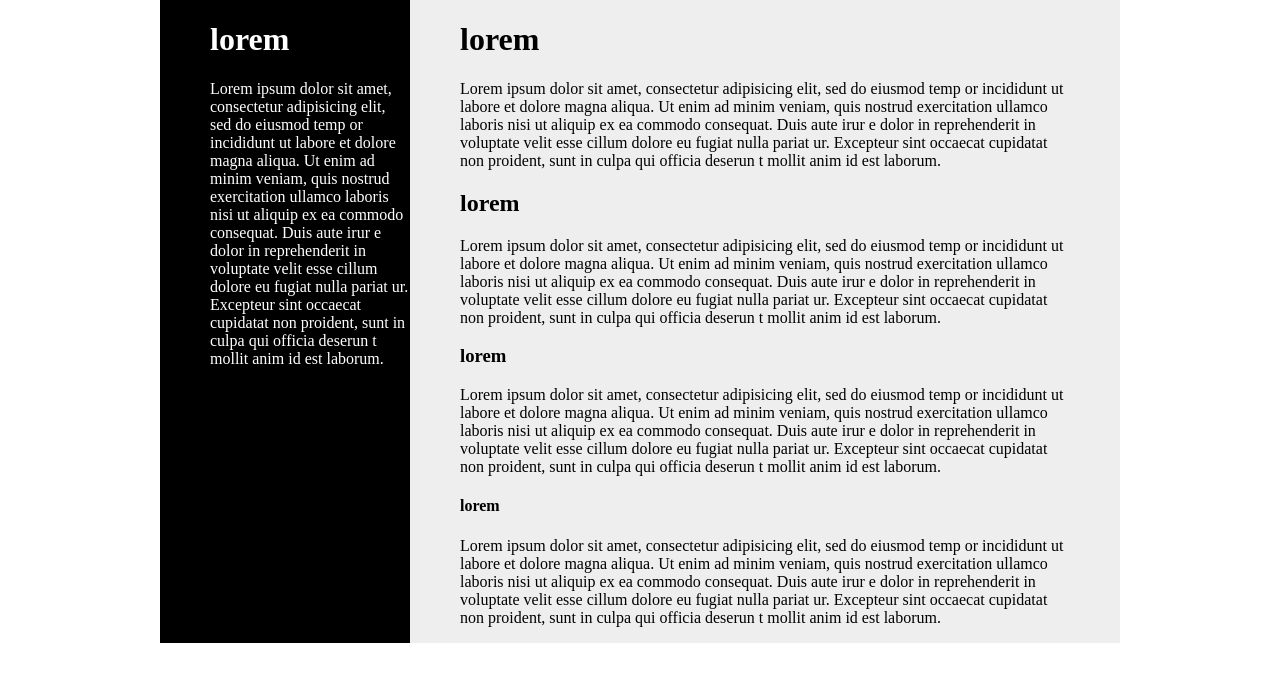
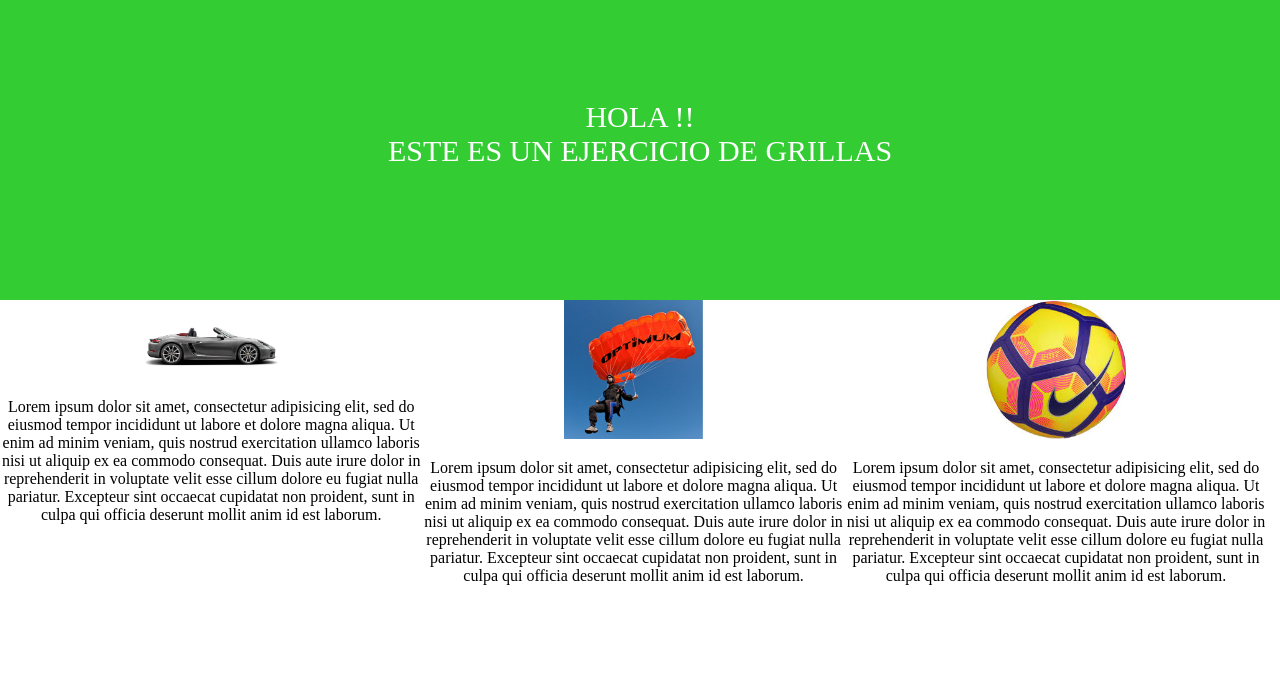
Before and after one commit to mentalshine/desafio_presencial_5, a plain HTML site: page index.html in a window 1280 px wide. Drawn offline with Linux system fonts and the light colour scheme.

Commit message:
Desafío presencial 5, Ejercicio 5

```diff
--- a/index.html
+++ b/index.html
@@ -1,72 +1,98 @@
 <!DOCTYPE html>
 <html>
 <head>
-<title>Ejercicio 4</title>
+	<title>Ejercicio 5</title>
 	<meta charset="utf-8">
+
 <style>
 
 	body{
 		margin:0px;
- width: 960px;
- margin: auto;
+
 	}
 
- .sidebar{
+	.row1{
+		clear:both;
+		width: 100%;
+		height: 300px;
+		background-color: #33cc33;
+		color: white;
+		font-size: 30px;
 
- width: 250px;
- padding-left:50px;
- box-sizing: border-box;
- background-color:black;
- color: white;
- display: table-cell;
 	}
- .main{
- margin-left:250px;
- padding: 0 50px 0 50px;
- display: table-cell;
- background-color: #eee;
+
+	.row1 .p1{
+
+		text-align: center;
+		padding-top: 100px;
+		margin-top: 0px;
+		margin-bottom: 0px;
+	}
+
+	.row1 .p2{
+		text-align: center;
+		margin-top: 0px;
+	}
+
+	.row2{
+		clear:both;
+	}
+
+	.cell{
+		float: left;
+		width: 33%;
+		text-align: center;
+	}
+
+	.img-responsive{
+		max-width: 33%;
+
 	}
 </style>
+
+
+
 </head>
 <body>
- <div class="sidebar">
- <h1> lorem </h1>
- <p> Lorem ipsum dolor sit amet, consectetur adipisicing elit, sed do eiusmod temp
-or incididunt ut labore et dolore magna aliqua. Ut enim ad minim veniam, quis nostrud
- exercitation ullamco laboris nisi ut aliquip ex ea commodo consequat. Duis aute irur
-e dolor in reprehenderit in voluptate velit esse cillum dolore eu fugiat nulla pariat
-ur. Excepteur sint occaecat cupidatat non proident, sunt in culpa qui officia deserun
-t mollit anim id est laborum.</p>
+
+<div class="row1">
+	<p class="p1">HOLA !!</p>
+	<p class="p2">ESTE ES UN EJERCICIO DE GRILLAS</p>
 </div>
- <div class="main">
- <h1> lorem </h1>
- <p> Lorem ipsum dolor sit amet, consectetur adipisicing elit, sed do eiusmod temp
-or incididunt ut labore et dolore magna aliqua. Ut enim ad minim veniam, quis nostrud
- exercitation ullamco laboris nisi ut aliquip ex ea commodo consequat. Duis aute irur
-e dolor in reprehenderit in voluptate velit esse cillum dolore eu fugiat nulla pariat
-ur. Excepteur sint occaecat cupidatat non proident, sunt in culpa qui officia deserun
-t mollit anim id est laborum.</p>
- <h2> lorem </h2>
- <p> Lorem ipsum dolor sit amet, consectetur adipisicing elit, sed do eiusmod temp
-or incididunt ut labore et dolore magna aliqua. Ut enim ad minim veniam, quis nostrud
- exercitation ullamco laboris nisi ut aliquip ex ea commodo consequat. Duis aute irur
-e dolor in reprehenderit in voluptate velit esse cillum dolore eu fugiat nulla pariat
-ur. Excepteur sint occaecat cupidatat non proident, sunt in culpa qui officia deserun
-t mollit anim id est laborum.</p>
- <h3> lorem </h3>
- <p> Lorem ipsum dolor sit amet, consectetur adipisicing elit, sed do eiusmod temp
-or incididunt ut labore et dolore magna aliqua. Ut enim ad minim veniam, quis nostrud
- exercitation ullamco laboris nisi ut aliquip ex ea commodo consequat. Duis aute irur
-e dolor in reprehenderit in voluptate velit esse cillum dolore eu fugiat nulla pariat
-ur. Excepteur sint occaecat cupidatat non proident, sunt in culpa qui officia deserun
-t mollit anim id est laborum.</p>
- <h4> lorem </h4>
- <p> Lorem ipsum dolor sit amet, consectetur adipisicing elit, sed do eiusmod temp
-or incididunt ut labore et dolore magna aliqua. Ut enim ad minim veniam, quis nostrud
- exercitation ullamco laboris nisi ut aliquip ex ea commodo consequat. Duis aute irur
-e dolor in reprehenderit in voluptate velit esse cillum dolore eu fugiat nulla pariat
-ur. Excepteur sint occaecat cupidatat non proident, sunt in culpa qui officia deserun
-t mollit anim id est laborum.</p>
+
+
+<div class="row2">
+	<div class="cell">
+		<img src="1.png" class="img-responsive">
+		<p>Lorem ipsum dolor sit amet, consectetur adipisicing elit, sed do eiusmod
+		tempor incididunt ut labore et dolore magna aliqua. Ut enim ad minim veniam,
+		quis nostrud exercitation ullamco laboris nisi ut aliquip ex ea commodo
+		consequat. Duis aute irure dolor in reprehenderit in voluptate velit esse
+		cillum dolore eu fugiat nulla pariatur. Excepteur sint occaecat cupidatat non
+		proident, sunt in culpa qui officia deserunt mollit anim id est laborum.</p>
 	</div>
+
+	<div class="cell">
+		<img src="2.jpg" class="img-responsive">
+		<p>Lorem ipsum dolor sit amet, consectetur adipisicing elit, sed do eiusmod
+		tempor incididunt ut labore et dolore magna aliqua. Ut enim ad minim veniam,
+		quis nostrud exercitation ullamco laboris nisi ut aliquip ex ea commodo
+		consequat. Duis aute irure dolor in reprehenderit in voluptate velit esse
+		cillum dolore eu fugiat nulla pariatur. Excepteur sint occaecat cupidatat non
+		proident, sunt in culpa qui officia deserunt mollit anim id est laborum.</p>
+	</div>
+
+	<div class="cell">
+		<img src="3.jpeg" class="img-responsive">
+		<p>Lorem ipsum dolor sit amet, consectetur adipisicing elit, sed do eiusmod
+		tempor incididunt ut labore et dolore magna aliqua. Ut enim ad minim veniam,
+		quis nostrud exercitation ullamco laboris nisi ut aliquip ex ea commodo
+		consequat. Duis aute irure dolor in reprehenderit in voluptate velit esse
+		cillum dolore eu fugiat nulla pariatur. Excepteur sint occaecat cupidatat non
+		proident, sunt in culpa qui officia deserunt mollit anim id est laborum.</p>
+	</div>
+
+</div>
+
 </body>
 </html>
```
Also changed, not shown: 1.png (added), 2.jpg (added), 3.jpeg (added). Lines whose indentation alone changed are shown as unchanged.
